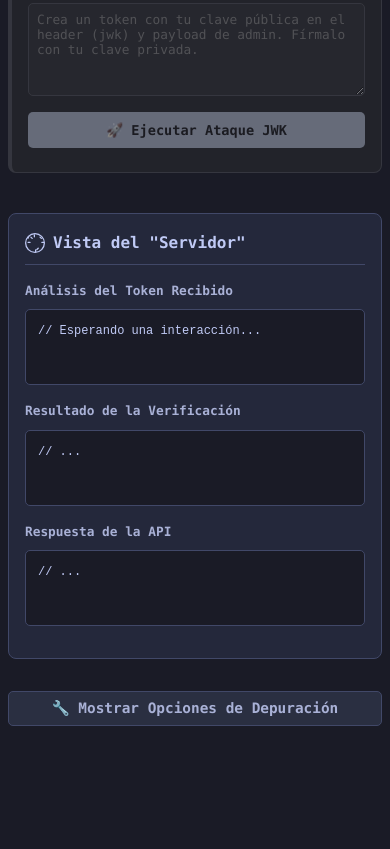
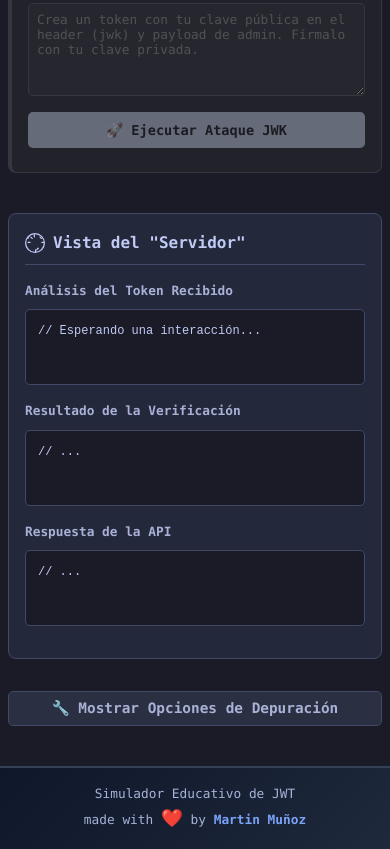
Before and after one commit to m4rtinm/JWT, a plain HTML site: page index.html in a window 390 px wide. Shown: the part 2546-3395 px from the top of the page. Before the commit the page ends 3288 px from the top, so only its background shows below. Drawn offline with nearby package versions, Linux system fonts and the light colour scheme.

Commit message:
agregado pie de pagina

```diff
--- a/index.html
+++ b/index.html
@@ -547,6 +547,50 @@
         .error { color: var(--accent-red); }
         .info { color: var(--accent-orange); }
 
+        /* Pie de página */
+        .footer {
+            background: linear-gradient(135deg, #0f172a 0%, #1e293b 100%);
+            border-top: 2px solid #334155;
+            margin-top: 3rem;
+            padding: 2rem 0;
+            text-align: center;
+        }
+
+        .footer-content {
+            max-width: 1200px;
+            margin: 0 auto;
+            padding: 0 2rem;
+        }
+
+        .footer-text {
+            color: var(--text-dim);
+            font-size: 0.9rem;
+            line-height: 1.6;
+        }
+
+        .footer-text .text-primary {
+            color: var(--accent-blue);
+            text-decoration: none;
+            font-weight: 600;
+            transition: color 0.3s ease;
+        }
+
+        .footer-text .text-primary:hover {
+            color: var(--accent-green);
+        }
+
+        .footer-heart {
+            color: #ef4444;
+            font-size: 1.1rem;
+            animation: heartbeat 1.5s ease-in-out infinite;
+        }
+
+        @keyframes heartbeat {
+            0% { transform: scale(1); }
+            50% { transform: scale(1.1); }
+            100% { transform: scale(1); }
+        }
+
         @media (max-width: 1024px) {
             .main-grid {
                 grid-template-columns: 1fr;
@@ -642,6 +686,19 @@
             .jwt-parts {
                 grid-template-columns: 1fr;
             }
+
+            .footer {
+                padding: 1.5rem 0;
+                margin-top: 2rem;
+            }
+
+            .footer-content {
+                padding: 0 1rem;
+            }
+
+            .footer-text {
+                font-size: 0.85rem;
+            }
         }
 
         @media (max-width: 480px) {
@@ -769,6 +826,19 @@
                 font-size: 0.75rem;
                 padding: 0.75rem;
             }
+
+            .footer {
+                padding: 1rem 0;
+                margin-top: 1.5rem;
+            }
+
+            .footer-content {
+                padding: 0 0.5rem;
+            }
+
+            .footer-text {
+                font-size: 0.8rem;
+            }
         }
 
         @media (max-width: 320px) {
@@ -811,6 +881,19 @@
 
             .challenge {
                 padding: 0.75rem;
+            }
+
+            .footer {
+                padding: 0.75rem 0;
+                margin-top: 1rem;
+            }
+
+            .footer-content {
+                padding: 0 0.25rem;
+            }
+
+            .footer-text {
+                font-size: 0.75rem;
             }
         }
     </style>
@@ -1516,5 +1599,15 @@
             }
         });
     </script>
+
+    <!-- Pie de página -->
+    <footer class="footer">
+        <div class="footer-content">
+            <div class="footer-text">
+                Simulador Educativo de JWT <br>
+                made with <span class="footer-heart">❤️</span> by <a href="https://www.linkedin.com/in/martin-munoz/" target="_blank" class="text-primary">Martin Muñoz</a>
+            </div>
+        </div>
+    </footer>
 </body>
 </html>
```
